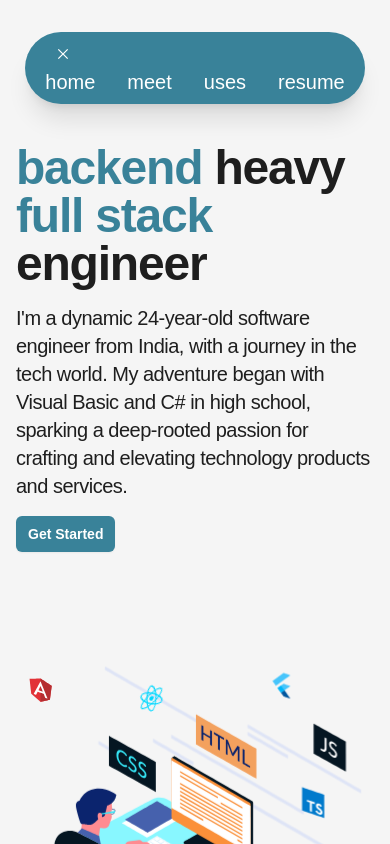
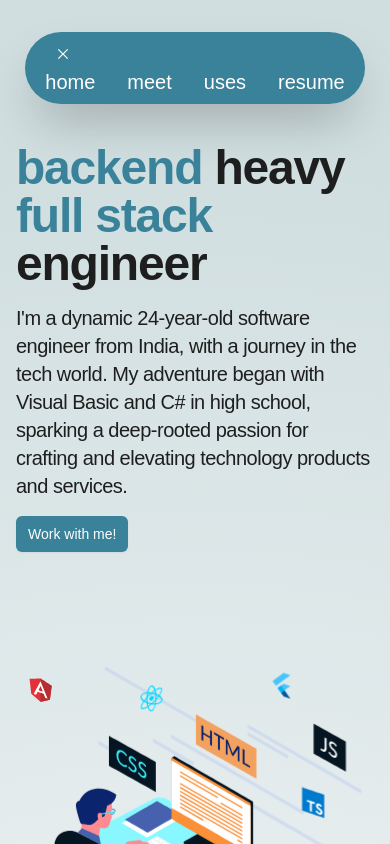
Before and after one commit to kudoabhijeet/portfolio, a Next.js app: page / in a window 390 px wide. Both pictures are taken after a click on the button 195 px from the left and 54 px from the top of the page. Shown: the top 844 px of the page. Built offline with nearby package versions, Linux system fonts and the light colour scheme.

Commit message:
:art: ADD gradient to background and responsive text accross all screens

```diff
--- a/src/app/globals.css
+++ b/src/app/globals.css
@@ -3,7 +3,12 @@
 @tailwind utilities;
 
 body {
-  background-color: #f5f5f5;
+  background: rgb(252, 252, 252);
+  background: radial-gradient(
+    circle,
+    rgba(252, 252, 252, 1) 0%,
+    rgba(208, 222, 224, 1) 90%
+  );
 }
 
 @layer utilities {
@@ -11,17 +16,3 @@ body {
     text-wrap: balance;
   }
 }
-
-:root {
-  --foreground-rgb: 0, 0, 0;
-  --background-start-rgb: 214, 219, 220;
-  --background-end-rgb: 255, 255, 255;
-}
-
-@media (prefers-color-scheme: dark) {
-  :root {
-    --foreground-rgb: 255, 255, 255;
-    --background-start-rgb: 0, 0, 0;
-    --background-end-rgb: 0, 0, 0;
-  }
-}
--- a/src/app/layout.tsx
+++ b/src/app/layout.tsx
@@ -20,7 +20,6 @@ export default function RootLayout({
       <body>
         <Navbar />
         {children}
-
       </body>
     </html>
   );
--- a/src/components/Hero.tsx
+++ b/src/components/Hero.tsx
@@ -5,22 +5,23 @@ import data from '../data/hero_content.json'
 
 const Hero = () => {
     return (
-        <div className="flex flex-col justify-center gap-10 items-center md:flex-row">
+        <div className="flex flex-col justify-center gap-10 items-center lg:flex-row">
             <div className="pb-9 sm:pb-40 sm:pt-24 lg:pb-48">
                 <div className="relative mx-auto max-w-7xl px-4 sm:static ">
                     <div className="sm:max-w-lg">
                         <h1 className="text-5xl font-bold tracking-tight text-grey sm:text-5xl"><span className="text-blue">backend</span> heavy</h1>
                         <h1 className="text-5xl font-bold tracking-tight text-grey sm:text-5xl"><span className="text-blue">full stack</span> engineer</h1>
-                        {/* <p className="mt-4 text-xl tracking-tight text-grey md:text-md">I am a dynamic 24-year-old software engineer from India, with a journey in the tech world. My adventure began with Visual Basic and C# in high school, sparking a deep-rooted passion for crafting and elevating technology products and services.</p> */}
                         <p className="mt-4 text-xl tracking-tight text-grey md:text-md">{data.hero_desc}</p>
 
                         <div className="mt-4">
-                            <button
-                                type="submit"
-                                className="rounded-md bg-blue px-3 py-2 text-sm font-semibold text-white shadow-sm hover:bg-indigo-500 focus-visible:outline focus-visible:outline-2 focus-visible:outline-offset-2"
-                            >
-                                Get Started
-                            </button>
+                            <a href="https://calendly.com/kudoabhijeet/1hr">
+                                <button
+                                    type="submit"
+                                    className="rounded-md bg-blue px-3 py-2 text-sm font-medium text-white shadow-sm hover:bg-indigo-500 focus-visible:outline focus-visible:outline-2 focus-visible:outline-offset-2"
+                                >
+                                    Work with me!
+                                </button>
+                            </a>
                         </div>
                     </div>
                 </div>
--- a/src/components/Navbar.tsx
+++ b/src/components/Navbar.tsx
@@ -7,7 +7,7 @@ const Navbar = () => {
 
     return (
         <div className="container mx-auto mb-10 flex flex-wrap justify-center pt-8 md:flex-row items-center">
-            <nav className="bg-blue shadow-xl px-5 py-2 text-white rounded-full">
+            <nav className="bg-blue shadow-2xl px-5 py-2 text-white rounded-full">
                 <div className="block lg:hidden">
                     <button
                         onClick={() => setIsOpen(!isOpen)}
@@ -36,13 +36,13 @@ const Navbar = () => {
                             <div className="hover:underline active:font-bold">home</div>
                         </Link>
                         <Link href="/meet">
-                            <div className="hover:underline">meet</div>
+                            <div className="hover:underline active:font-bold">meet</div>
                         </Link>
                         <Link href="/uses">
-                            <div className="hover:underline">uses</div>
+                            <div className="hover:underline active:font-bold">uses</div>
                         </Link>
                         <Link href="/resume">
-                            <div className="hover:underline ">resume</div>
+                            <div className="hover:underline active:font-bold">resume</div>
                         </Link>
                     </div>
                 </div>
--- a/src/components/Recommendations.tsx
+++ b/src/components/Recommendations.tsx
@@ -4,11 +4,10 @@ const Recommendations = () => {
     return (
         <div className="container mx-auto flex flex-col flex-wrap justify-center items-center">
             <div className="m-4 text-2xl font-bold tracking-tight text-blue">recommendations</div>
-            <div className="text-4xl font-bold tracking-tight text-grey p-4">what do my mentors say</div>
+            <div className="text-4xl font-bold tracking-tight text-center text-grey p-4">what do my mentors say</div>
             <div className="m-5 p-4 bg-card border border-grey rounded-lg shadow">
-                <div className="mb-3 p-3 text-lg tracking-tighter font-normal">{recommendations.content}</div>
+                <div className="mb-3 p-3 text-lg tracking-tight font-normal overflow-hidden">{recommendations.content}</div>
                 <div className="mb-3 p-3 text-lg text-blue font-semibold">~ {recommendations.author}</div>
-
             </div>
         </div>
     )
```
Also changed, not shown: src/components/Projects.tsx (+6 -5 lines).
